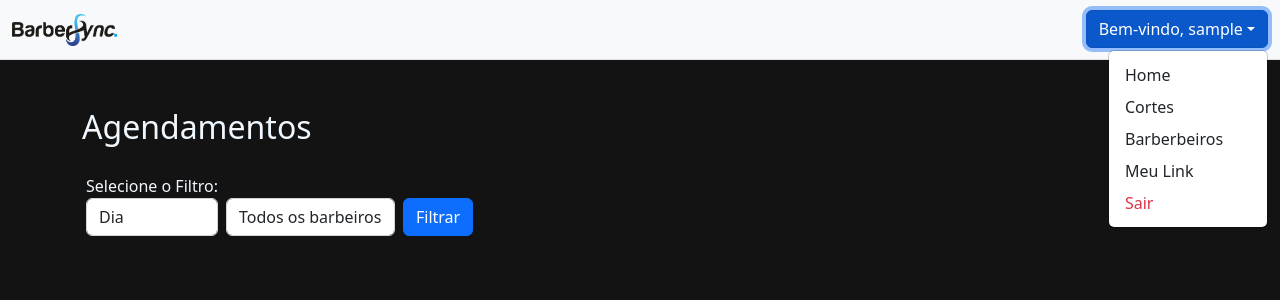
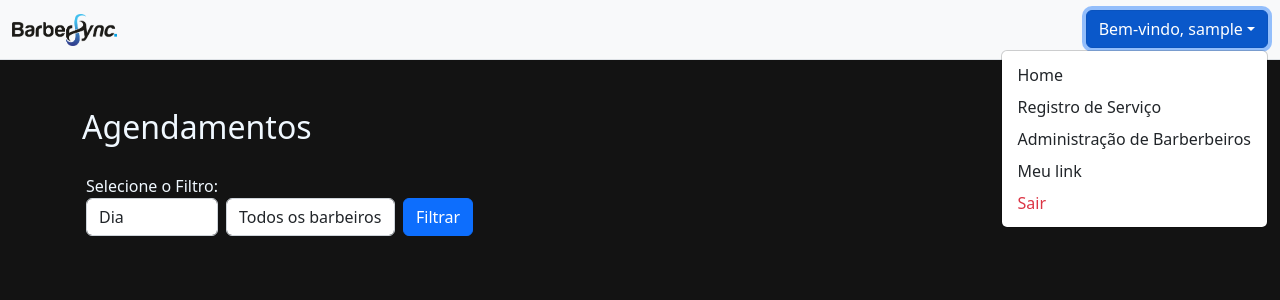
Before and after one commit to alex-ads/naregua-app, a Django app: page /home/ in a window 1280 px wide, after a click that opens the changed part. Shown: the top 300 px of the page. Run offline with Django 4.2, Linux system fonts and the light colour scheme; the visitor is signed in with stand-in values (Sample User, id 1); data that the repository does not hold is empty.

Commit message:
Mudança de nome de link, ajuste na url e melhoria na tabela de erro

```diff
--- a/myapp/templates/components/navbar.html
+++ b/myapp/templates/components/navbar.html
@@ -22,13 +22,13 @@
                 <a class="dropdown-item" href="{% url 'home' %}">Home</a>
               </li>
               <li>
-                <a class="dropdown-item" href="{% url 'adicionar_corte' %}">Cortes</a>
+                <a class="dropdown-item" href="{% url 'adicionar_corte' %}">Registro de Serviço</a>
               </li>
               <li>
-                <a class="dropdown-item" href="{% url 'area_barbeiros' %}">Barberbeiros</a>
+                <a class="dropdown-item" href="{% url 'area_barbeiros' %}">Administração de Barberbeiros</a>
               </li>
               <li>
-                <button class="dropdown-item" id="copyLinkBtn">Meu Link</button>
+                <button class="dropdown-item" id="copyLinkBtn">Meu link</button>
               </li>
               <li>
                 <a class="dropdown-item text-danger" href="{% url 'exit' %}">Sair</a>
--- a/myapp/templates/home.html
+++ b/myapp/templates/home.html
@@ -60,7 +60,7 @@
                           <button type="button" class="btn btn-sm btn-danger ml-1" onclick="executarAcao('{{ agendamento.id }}', 'cancelar')">Cancelar</button>
                         </div>
                       </div>
-                      <input type="hidden" name="acao" id="acao_{{ agendamento.id }}" value=""> <!-- Campo oculto para armazenar a ação -->
+                      <input type="hidden" name="acao" id="acao_{{ agendamento.id }}" value="" /> <!-- Campo oculto para armazenar a ação -->
                     </form>
                   </td>
                 </tr>
@@ -72,29 +72,27 @@
     </div>
   </div>
 
-
   <script>
     function executarAcao(agendamentoId, acao) {
       // Define o valor do campo oculto com a ação correspondente
-        document.getElementById('acao_' + agendamentoId).value = acao;
+      document.getElementById('acao_' + agendamentoId).value = acao
 
       // Se a ação for "concluir", verificar se o campo de valor foi preenchido
       if (acao === 'concluir') {
-            var valorCobrado = document.getElementById('valor_cobrado_' + agendamentoId).value;
+        var valorCobrado = document.getElementById('valor_cobrado_' + agendamentoId).value
         if (!valorCobrado) {
-                alert('Por favor, insira o valor do serviço.');
-                return;
+          alert('Por favor, insira o valor do serviço.')
+          return
         }
       } else if (acao === 'cancelar') {
         // Confirmação para cancelar
         if (!confirm('Tem certeza de que deseja cancelar este agendamento?')) {
-                return;
+          return
         }
       }
 
       // Submete o formulário
-        document.getElementById('form-' + agendamentoId).submit();
+      document.getElementById('form-' + agendamentoId).submit()
     }
   </script>
-
 {% endblock %}
--- a/myapp/urls.py
+++ b/myapp/urls.py
@@ -5,7 +5,7 @@ urlpatterns = [
     path('', views.mysite, name='mysite'),
     path('home/', views.home, name='home'),
     path('area-barbeiros/', views.area_barbeiros, name='area_barbeiros'),
-    path('adicionar-agendamento/', views.adicionar_corte, name='adicionar_corte'),
+    path('registro-servico/', views.adicionar_corte, name='adicionar_corte'),
     path('excluir-barbeiro/', views.excluir_barbeiro, name='excluir_barbeiro'),
     path('erro-agendamento/<int:barbeiro_id>/', views.erro_agendamento, name='erro_agendamento'),
     path('atualizar-status/<int:agendamento_id>/', views.atualizar_status, name='atualizar_status'),
--- a/myapp/views.py
+++ b/myapp/views.py
@@ -53,7 +53,7 @@ def criar_agendamento(request, username):
 
 def erro_agendamento(request, barbeiro_id):
     data_selecionada = request.GET.get('data_selecionada')
-    agendamentos_barbeiro = Agendamento.objects.filter(barbeiro_id=barbeiro_id, datetime_agendamento__date=data_selecionada)
+    agendamentos_barbeiro = Agendamento.objects.filter(barbeiro_id=barbeiro_id, datetime_agendamento__date=data_selecionada).exclude(cancelamento=True)
 
     return render(request, 'erro_agendamento.html', {'agendamentos_barbeiro': agendamentos_barbeiro, 'data_selecionada': data_selecionada})
 
```
Also changed, not shown: myapp/templates/erro_agendamento.html (+12 -8 lines), myapp/templates/user_adm/adicionar_corte.html (+4 -4 lines). Lines whose indentation alone changed are shown as unchanged.
